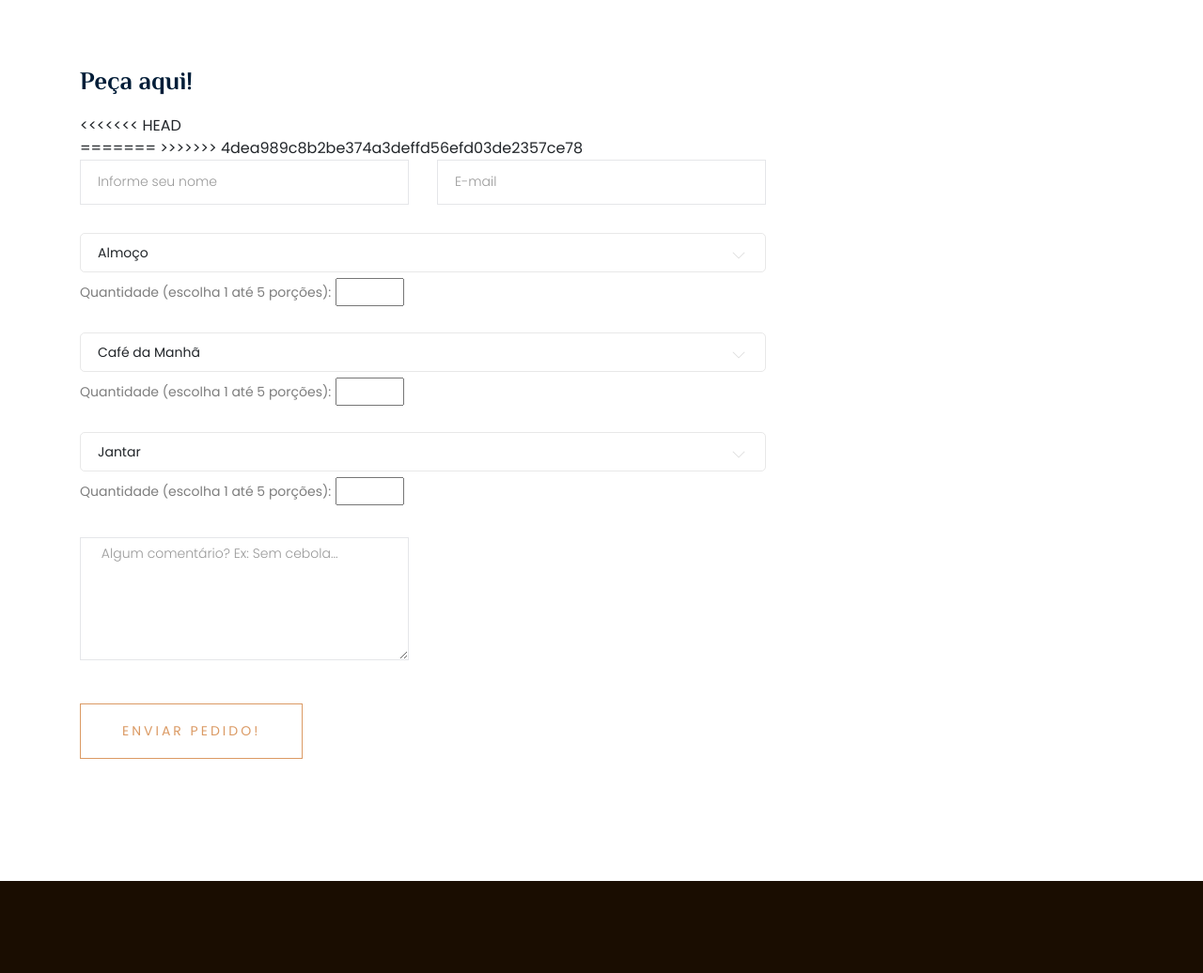
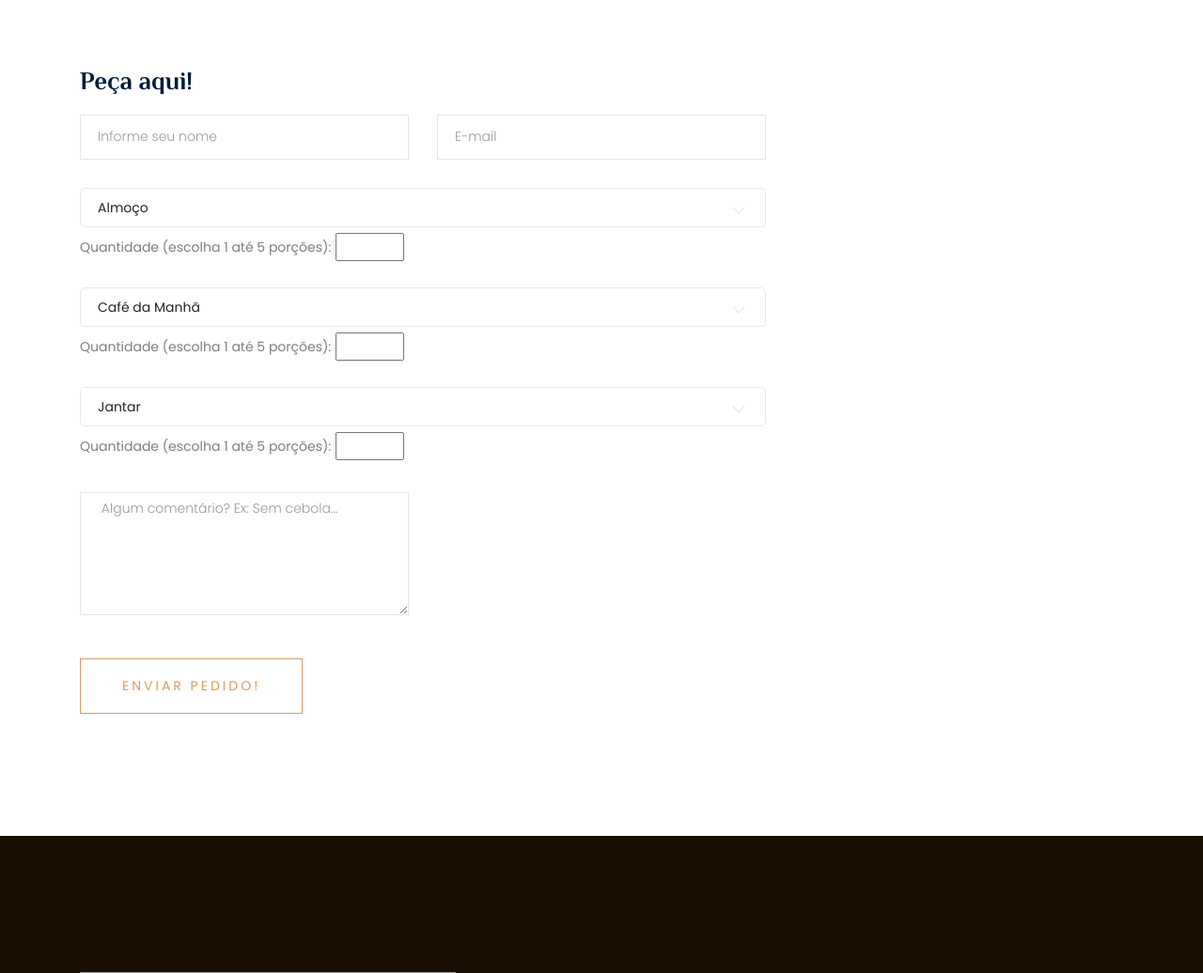
Before and after one commit to ThigaoRibeiro/retro-1, a PHP site: page /contact.php in a window 1280 px wide. Shown: the part 1111-2147 px from the top of the page at 94% size. Run offline with PHP 8.4, Linux system fonts and the light colour scheme; some libraries are stand-ins or nearby versions; grey boxes are pictures that could not be loaded.

Commit message:
ultimo save do dia

```diff
--- a/bistro/contact.php
+++ b/bistro/contact.php
@@ -157,11 +157,7 @@
 
                         <!-- ================ INCÍCIO DO FORMULÁRIO DO PEDIDO ================= -->
 
-<<<<<<< HEAD
                         <form class="form-contact contact_form" action="recebedor_de_dados.php" method="POST" id="contactForm" novalidate="novalidate">
-=======
-                        <form class="form-contact contact_form" action="recebedor_de_dados.php" method="post" id="contactForm" novalidate="novalidate">
->>>>>>> 4dea989c8b2be374a3deffd56efd03de2357ce78
                             <div class="row">
 
                                 <div class="col-sm-6">
```
